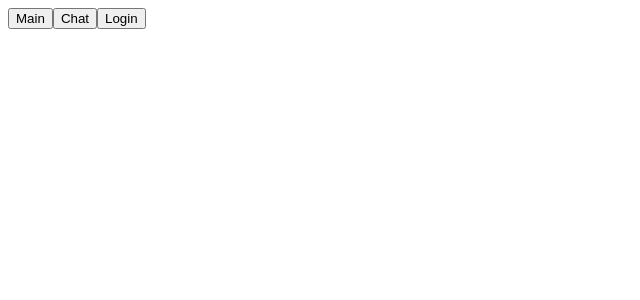
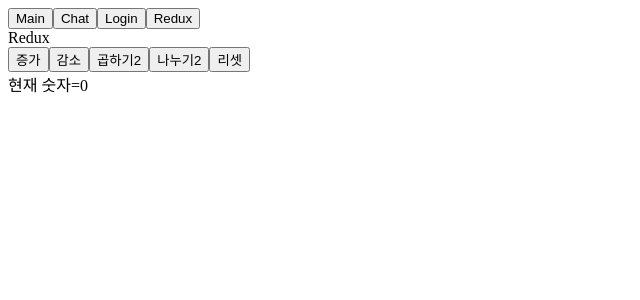
Before and after one commit to happy5happy5/soloProject, a React (Vite) app in the folder client/: page /redux in a window 1280 px wide. Before the commit this address had no page. Shown: the top 300 px of the page, without its empty margins (0-640 px from the left). Built offline with nearby package versions, Linux system fonts and the light colour scheme.

Commit message:
feat : redux.jsx

```diff
--- a/client/src/App.jsx
+++ b/client/src/App.jsx
@@ -1,7 +1,6 @@
-import React, { useState } from "react";
-import { Home, Chat, Login, NaviBar } from "./component";
+import React from "react";
+import { Home, Chat, Login, NaviBar, Redux } from "./component";
 import { BrowserRouter as Router, Routes, Route } from "react-router-dom";
-
 const App = () => {
   return (
     <div>
@@ -12,6 +11,7 @@
           <Route path="/" element={<Home />} />
           <Route path="/chat" element={<Chat />} />
           <Route path="/login" element={<Login />} />
+          <Route path="/redux" element={<Redux />} />
         </Routes>
       </Router>
     </div>
--- a/client/src/component/NaviBar.jsx
+++ b/client/src/component/NaviBar.jsx
@@ -13,6 +13,7 @@
             if (menuIdx === 0) navigate("/");
             else if (menuIdx === 1) navigate("/chat");
             else if (menuIdx === 2) navigate("/login");
+            else if (menuIdx === 3) navigate("/redux");
             else navigate("/");
           }}
         >
@@ -22,4 +23,4 @@
     </div>
   );
 };
-const menuNameList = ["Main", "Chat", "Login"];
+const menuNameList = ["Main", "Chat", "Login", "Redux"];
--- /dev/null
+++ b/client/src/component/Redux.jsx
@@ -0,0 +1,21 @@
+import React from "react";
+import { useSelector, useDispatch } from "react-redux";
+
+export function Redux() {
+  const 꺼내온거 = useSelector((state) => state);
+  const dispatch = useDispatch(); //함수 변경할때 사용하는것
+  console.log(꺼내온거);
+  return (
+    <div>
+      Redux
+      <div>
+        <button onClick={() => dispatch({ type: "증가" })}>증가</button>
+        <button onClick={() => dispatch({ type: "감소" })}>감소</button>
+        <button onClick={() => dispatch({ type: "곱하기2" })}>곱하기2</button>
+        <button onClick={() => dispatch({ type: "나누기2" })}>나누기2</button>
+        <button onClick={() => dispatch({ type: "리셋" })}>리셋</button>
+        <div>현재 숫자={꺼내온거.count}</div>
+      </div>
+    </div>
+  );
+}
--- a/client/src/component/index.js
+++ b/client/src/component/index.js
@@ -2,5 +2,6 @@
 import { Chat } from "./Chat";
 import { Login } from "./Login";
 import { NaviBar } from "./NaviBar";
+import { Redux } from "./Redux";
 
-export { Home, Chat, Login, NaviBar };
+export { Home, Chat, Login, NaviBar, Redux };
--- a/client/src/main.jsx
+++ b/client/src/main.jsx
@@ -1,10 +1,21 @@
 import React from "react";
 import ReactDOM from "react-dom";
 import App from "./App";
+import { Provider } from "react-redux";
+import { createStore } from "redux";
+import { persistStore } from "redux-persist";
+import { PersistGate } from "redux-persist/integration/react";
+import rootReducer from "./store";
 
+const store = createStore(rootReducer);
+const persistor = persistStore(store);
 ReactDOM.render(
   <React.StrictMode>
-    <App />
+    <Provider store={store}>
+      <PersistGate persistor={persistor}>
+        <App />
+      </PersistGate>
+    </Provider>
   </React.StrictMode>,
   document.getElementById("root")
 );
--- /dev/null
+++ b/client/src/store/Count.js
@@ -0,0 +1,20 @@
+function count(state = 0, action) {
+  //action 이라는곳에 state가 변화하는 모든 경우를 정의해둔다.
+  if (action.type === "증가") {
+    state++;
+    return state;
+  } else if (action.type === "감소") {
+    state--;
+    return state;
+  } else if (action.type === "곱하기2") {
+    state *= 2;
+    return state;
+  } else if (action.type === "나누기2") {
+    state /= 2;
+    return state;
+  } else if (action.type === "리셋") {
+    state = 0;
+    return state;
+  } else return state;
+}
+export default count;
--- /dev/null
+++ b/client/src/store/index.js
@@ -0,0 +1,18 @@
+import { combineReducers } from "redux";
+import { persistReducer } from "redux-persist";
+// import storageLocal from "redux-persist/lib/storage"; //로컬에 저장
+import storageSession from "redux-persist/lib/storage/session"; //세션에 저장
+import count from "./Count";
+
+const persistConfig = {
+  key: "root",
+  storage: storageSession,
+  whitelist: ["count"],
+  // blacklist -> 그것만 제외합니다
+};
+
+export const rootReducer = combineReducers({
+  count,
+});
+
+export default persistReducer(persistConfig, rootReducer);
```
Also changed, not shown: client/package.json (+5 -2 lines), 1 other file (tests, documents, lock files or other folders).
